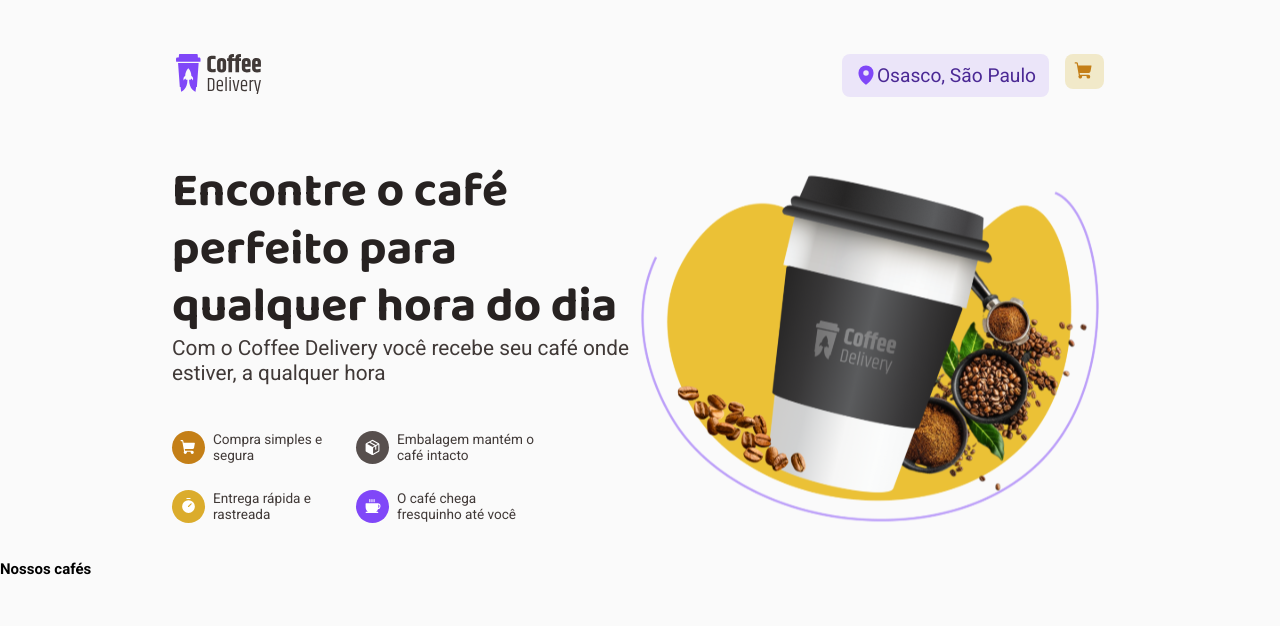
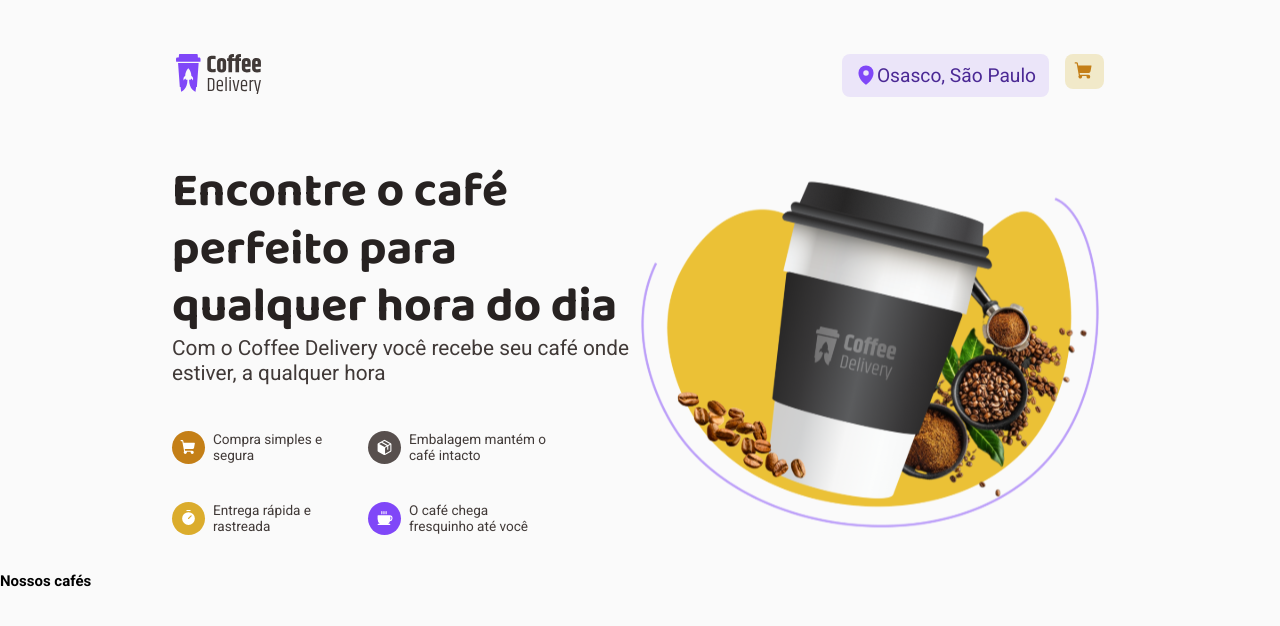
Before and after one commit to cauealb/projects-React, a React (Vite) app in the folder 05-coffe-delivey/: page / in a window 1280 px wide. Shown: the top 626 px of the page. Built offline with nearby package versions, Linux system fonts and the light colour scheme.

Commit message:
style: Aumentando os espaçamentos das informações

```diff
--- a/05-coffe-delivey/src/Routes/Components/Hero/HeroStyle.ts
+++ b/05-coffe-delivey/src/Routes/Components/Hero/HeroStyle.ts
@@ -33,6 +33,7 @@ export const SpecificationDivStyle = styled.div`
     flex-wrap: wrap;
     font-size: 0.85rem;
     margin-top: 2rem;
+    gap: 0.75rem;
 
     & div {
         display: flex;
```
